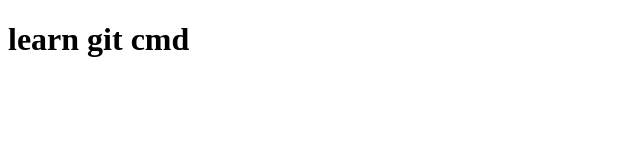
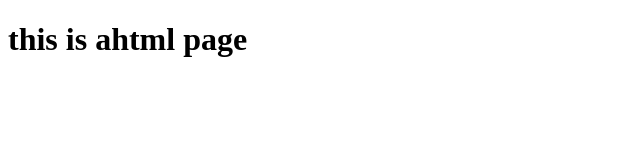
Before and after one commit to MekkiNassreddine/learning-git-devops, a plain HTML site: page index.html in a window 1280 px wide. Shown: the whole page, without its empty margins (0-640 px from the left). Drawn offline with Linux system fonts and the light colour scheme.

Commit message:
Update index.html

```diff
--- a/index.html
+++ b/index.html
@@ -5,6 +5,6 @@
 </head>
 <body>
 <h1>
-   learn git cmd
+  <h1> this is ahtml page <h1/>
 </h1>
 </body>
```
